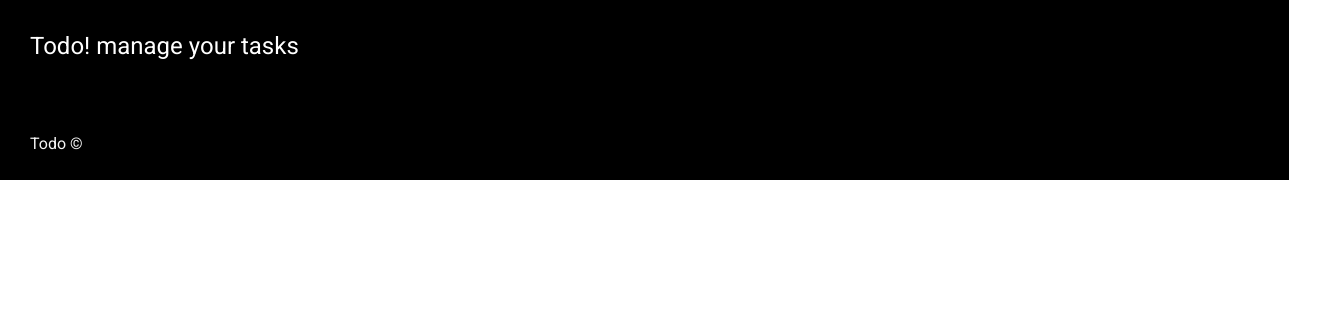
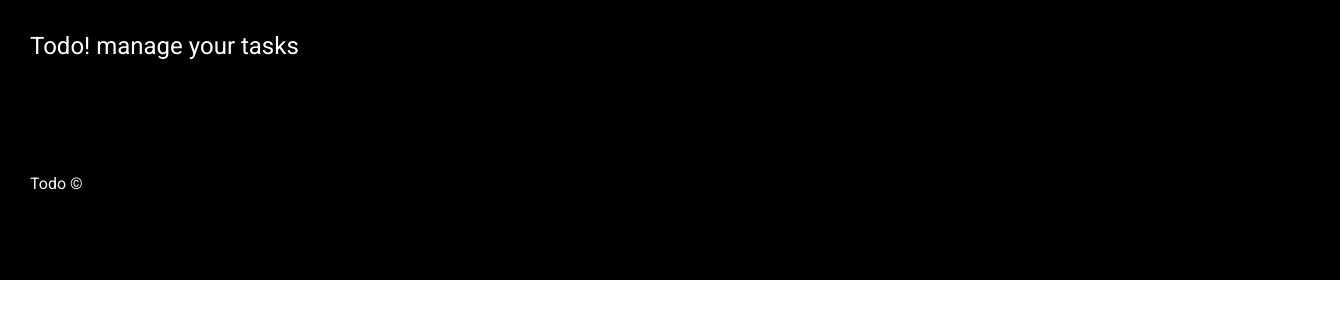
Before and after one commit to ravigavde/Angular_todo, an Angular app: page / in a window 1280 px wide. Shown: the top 318 px of the page, 1340 px wide, since content can reach past the window. Built offline with nearby package versions, Linux system fonts and the light colour scheme.

Commit message:
width style changed

```diff
--- a/src/app/body/footer/footer.component.css
+++ b/src/app/body/footer/footer.component.css
@@ -4,9 +4,9 @@
 }
 
 footer {
-    width: 96%;
+    width: 100%;
     padding: 30px;
-    height: 20px;
+    height: 80px;
     background-color: black;
     color: whitesmoke;
 }
--- a/src/app/body/header/header.component.css
+++ b/src/app/body/header/header.component.css
@@ -1,7 +1,7 @@
 header {
     padding: 30px;
-    width: 96%;
-    height: 40px;
+    width: 100%;
+    height: 80px;
     background-color: black;
     color: white;
 }
```
